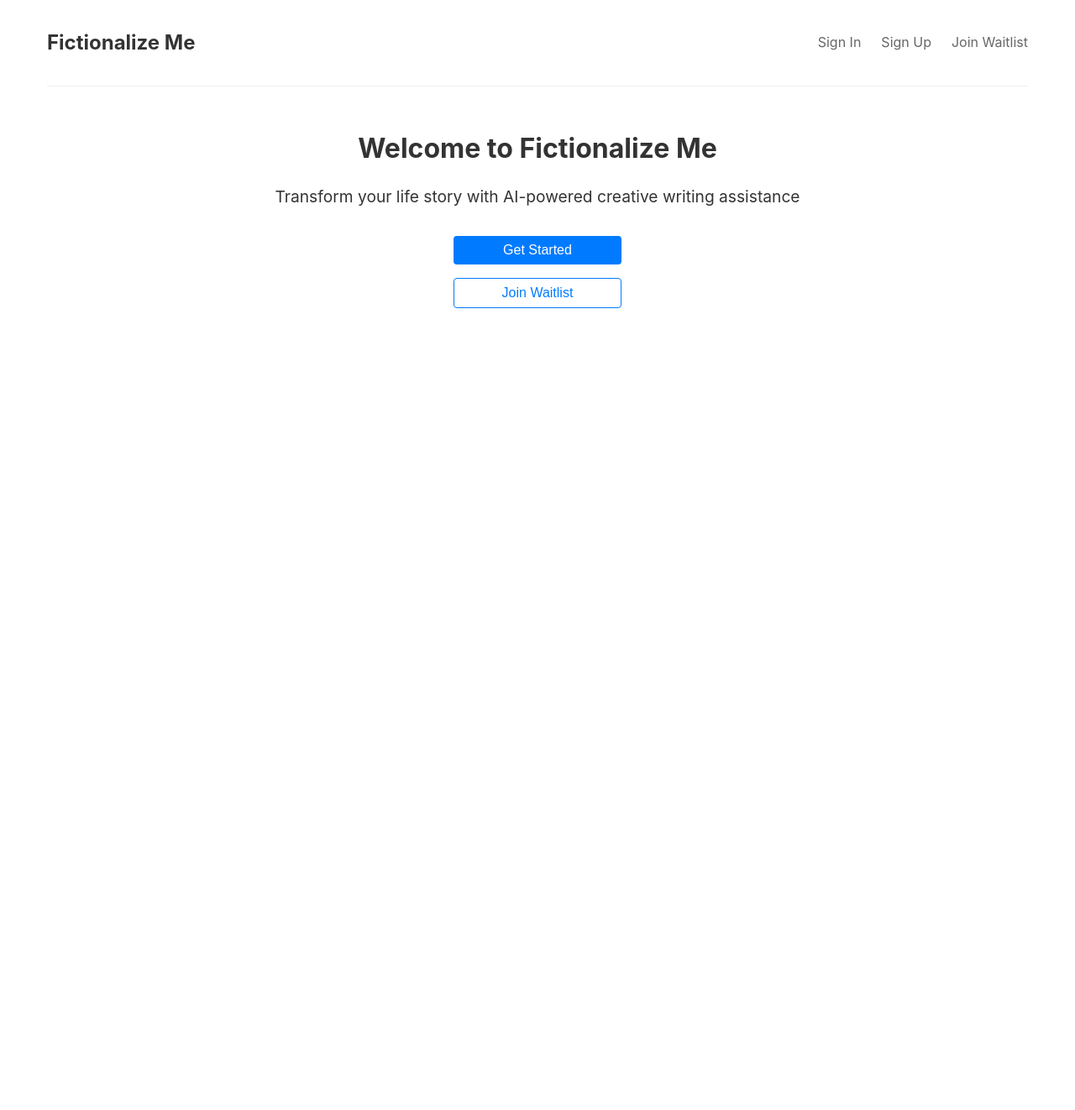
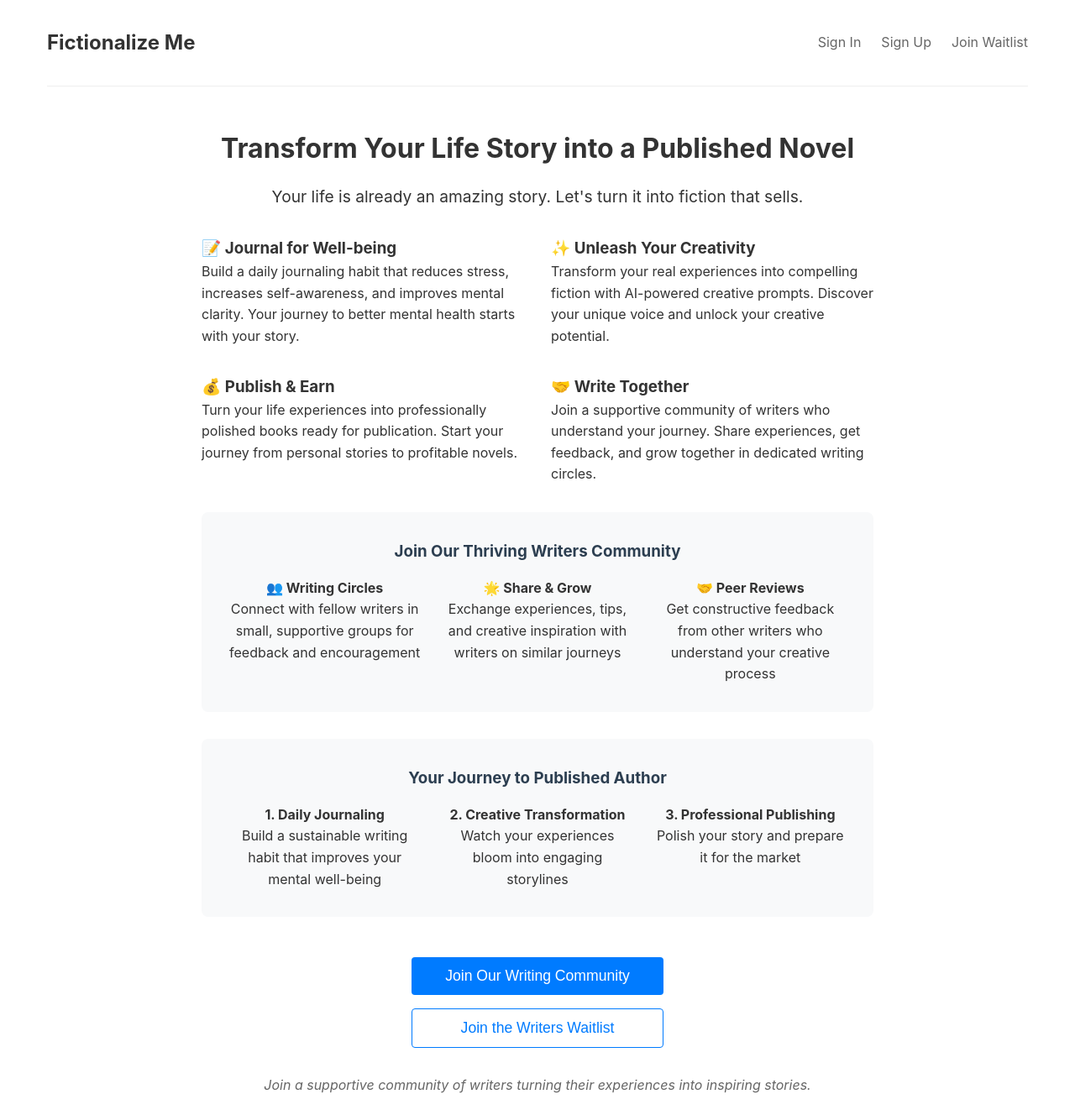
Before and after one commit to n14little/fictionalize-me, a Django app: page / in a window 1280 px wide. Shown: the whole page at 84% size. Before the commit the page ends 367 px from the top, so only its background shows below. Run offline with Django 5.2, Linux system fonts and the light colour scheme.

Commit message:
feat: updated landing page

```diff
--- a/accounts/templates/accounts/landing.html
+++ b/accounts/templates/accounts/landing.html
@@ -1,25 +1,87 @@
 {% extends 'accounts/base.html' %}
 
-{% block title %}Welcome to Fictionalize Me{% endblock %}
+{% block title %}Turn Your Life Into Fiction | Fictionalize Me{% endblock %}
 
 {% block content %}
 <div class="center">
-    <h1>Welcome to Fictionalize Me</h1>
-    <p style="font-size: 1.2rem; margin-bottom: 2rem;">Transform your life story with AI-powered creative writing assistance</p>
+    <h1>Transform Your Life Story into a Published Novel</h1>
+    <div style="max-width: 800px; margin: 0 auto; text-align: center;">
+        <p style="font-size: 1.2rem; margin-bottom: 2rem;">Your life is already an amazing story. Let's turn it into fiction that sells.</p>
+
+        <div style="margin-bottom: 3rem;">
+            <div style="display: grid; grid-template-columns: repeat(2, 1fr); gap: 2rem; text-align: left; margin: 2rem 0;">
+                <div>
+                    <h3>📝 Journal for Well-being</h3>
+                    <p>Build a daily journaling habit that reduces stress, increases self-awareness, and improves mental clarity. Your journey to better mental health starts with your story.</p>
+                </div>
+                <div>
+                    <h3>✨ Unleash Your Creativity</h3>
+                    <p>Transform your real experiences into compelling fiction with AI-powered creative prompts. Discover your unique voice and unlock your creative potential.</p>
+                </div>
+                <div>
+                    <h3>💰 Publish & Earn</h3>
+                    <p>Turn your life experiences into professionally polished books ready for publication. Start your journey from personal stories to profitable novels.</p>
+                </div>
+                <div>
+                    <h3>🤝 Write Together</h3>
+                    <p>Join a supportive community of writers who understand your journey. Share experiences, get feedback, and grow together in dedicated writing circles.</p>
+                </div>
+            </div>
+
+            <div style="background-color: #f8f9fa; padding: 2rem; border-radius: 8px; margin: 2rem 0;">
+                <h3 style="color: #2c3e50; margin-bottom: 1rem;">Join Our Thriving Writers Community</h3>
+                <div style="display: grid; grid-template-columns: repeat(auto-fit, minmax(200px, 1fr)); gap: 1.5rem;">
+                    <div>
+                        <p style="font-weight: bold;">👥 Writing Circles</p>
+                        <p>Connect with fellow writers in small, supportive groups for feedback and encouragement</p>
+                    </div>
+                    <div>
+                        <p style="font-weight: bold;">🌟 Share & Grow</p>
+                        <p>Exchange experiences, tips, and creative inspiration with writers on similar journeys</p>
+                    </div>
+                    <div>
+                        <p style="font-weight: bold;">🤝 Peer Reviews</p>
+                        <p>Get constructive feedback from other writers who understand your creative process</p>
+                    </div>
+                </div>
+            </div>
+
+            <div style="background-color: #f8f9fa; padding: 2rem; border-radius: 8px; margin: 2rem 0;">
+                <h3 style="color: #2c3e50; margin-bottom: 1rem;">Your Journey to Published Author</h3>
+                <div style="display: grid; grid-template-columns: repeat(auto-fit, minmax(200px, 1fr)); gap: 1.5rem;">
+                    <div>
+                        <p style="font-weight: bold;">1. Daily Journaling</p>
+                        <p>Build a sustainable writing habit that improves your mental well-being</p>
+                    </div>
+                    <div>
+                        <p style="font-weight: bold;">2. Creative Transformation</p>
+                        <p>Watch your experiences bloom into engaging storylines</p>
+                    </div>
+                    <div>
+                        <p style="font-weight: bold;">3. Professional Publishing</p>
+                        <p>Polish your story and prepare it for the market</p>
+                    </div>
+                </div>
+            </div>
+        </div>
 
         {% if user.is_authenticated %}
-        <p>Welcome back! You're signed in.</p>
+            <p>Welcome back! You're signed in and ready to continue your story.</p>
         {% else %}
-        <div style="display: flex; flex-direction: column; gap: 1rem; max-width: 200px; margin: 0 auto;">
+            <div style="display: flex; flex-direction: column; gap: 1rem; max-width: 300px; margin: 0 auto;">
                 <a href="{% url 'signup' %}" style="display: block;">
-                <button style="width: 100%;">Get Started</button>
+                    <button style="width: 100%; font-size: 1.1rem; padding: 12px;">Join Our Writing Community</button>
                 </a>
                 <a href="{% url 'waitlist' %}" style="display: block;">
-                <button style="width: 100%; background-color: transparent; border: 1px solid #007bff; color: #007bff;">
-                    Join Waitlist
+                    <button style="width: 100%; background-color: transparent; border: 1px solid #007bff; color: #007bff; font-size: 1.1rem; padding: 12px;">
+                        Join the Writers Waitlist
                     </button>
                 </a>
             </div>
+            <p style="margin-top: 2rem; font-style: italic; color: #666;">
+                Join a supportive community of writers turning their experiences into inspiring stories.
+            </p>
         {% endif %}
     </div>
+</div>
 {% endblock %}
--- a/pyproject.toml
+++ b/pyproject.toml
@@ -9,7 +9,8 @@ readme = "README.md"
 requires-python = ">=3.13"
 dependencies = [
     "django (>=5.2,<6.0)",
-    "djangorestframework (>=3.16.0,<4.0.0)"
+    "djangorestframework (>=3.16.0,<4.0.0)",
+    "python-dotenv (>=1.1.0,<2.0.0)"
 ]
 
 
```
Also changed, not shown: fictionalize_me/settings.py (+20 -9 lines), 2 other files. Lines whose indentation alone changed are shown as unchanged.
